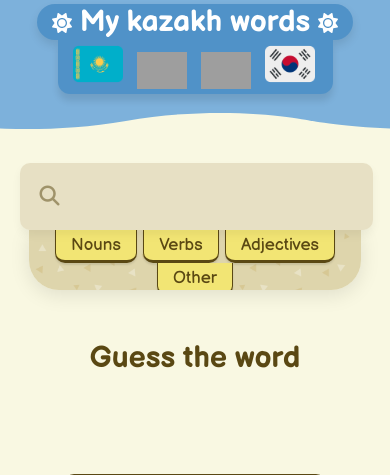
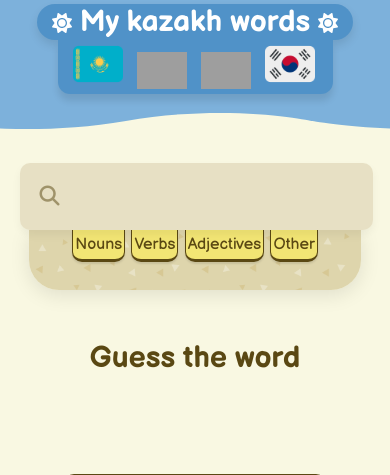
Before and after one commit to cosmolingo/cosmolingo.github.io, a PHP site: page / in a window 390 px wide. Shown: the part 171-646 px from the top of the page. Run offline with PHP 8.4, Linux system fonts and the light colour scheme; some libraries are stand-ins or nearby versions; some web fonts are replaced; grey boxes are pictures that could not be loaded.

Commit message:
Update style.css

```diff
--- a/style.css
+++ b/style.css
@@ -717,7 +717,9 @@ border-right: 1px solid black;
     .filter{
         margin-left:1px;
         margin-right:1px;
-        font-size:17px;
+        padding-left:2px;
+        padding-right:2px;
+        font-size:16px;
 
     }
 
```
